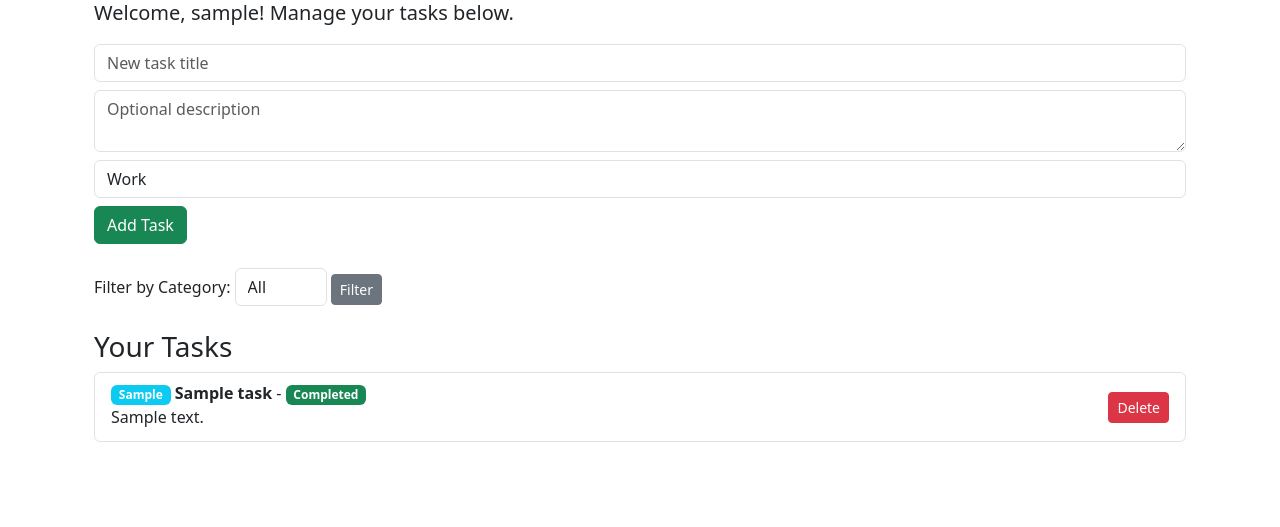
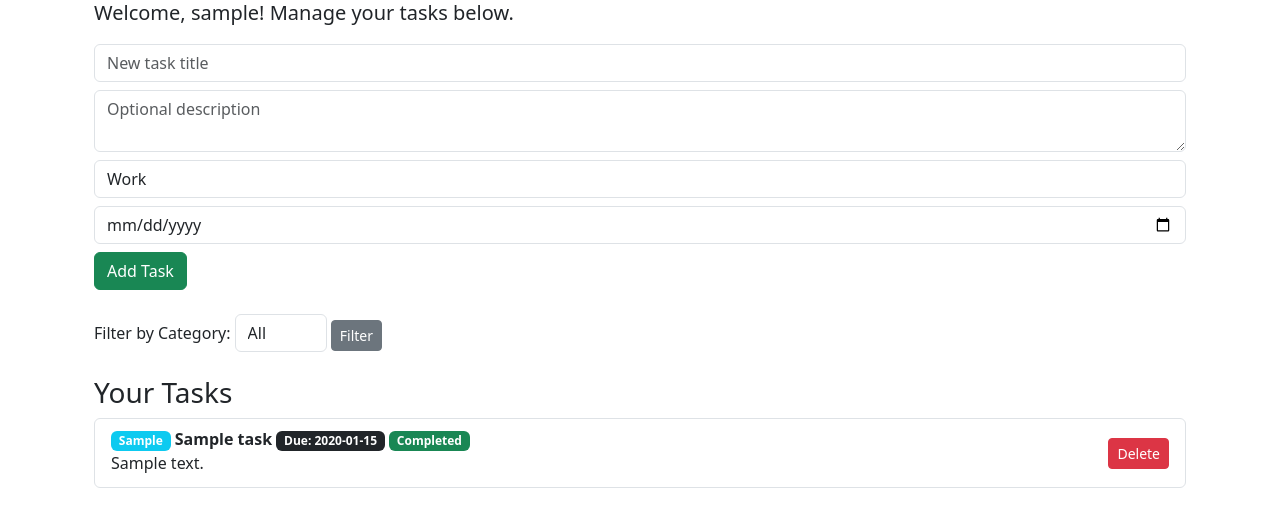
Before and after one commit to apdagenais/task-manager, a Flask app: page /dashboard in a window 1280 px wide. Shown: the part 128-655 px from the top of the page. Run offline with Flask 3, Linux system fonts and the light colour scheme; a user stored in the database is signed in; tables that the repository leaves empty hold one stand-in row (values such as "Sample post").

Commit message:
Added due date

```diff
--- a/app/forms.py
+++ b/app/forms.py
@@ -1,11 +1,11 @@
 from flask_wtf import FlaskForm
-from wtforms import StringField, PasswordField, SubmitField, TextAreaField, SelectField
-from wtforms.validators import InputRequired, Email, Length, DataRequired
+from wtforms import StringField, PasswordField, SubmitField, TextAreaField, SelectField, DateField
+from wtforms.validators import InputRequired, Email, Length, DataRequired, Optional
 
 class LoginForm(FlaskForm):
     email = StringField('Email', validators=[InputRequired(), Email()])
     password = PasswordField('Password', validators=[InputRequired(), Length(min=6)])
-    submit = SubmitField('Register')
+    submit = SubmitField('Login')
 
 class RegisterForm(FlaskForm):
     username = StringField('Username', validators=[InputRequired(), Length(min=3, max=50)])
@@ -21,4 +21,5 @@ class TaskForm(FlaskForm):
         choices=[('Work', 'Work'), ('School', 'School'), ('Personal', 'Personal'), ('Other', 'Other')],
         validators=[DataRequired()]
     )
+    due_date = DateField("Due Date", format='%Y-%m-%d', validators=[Optional()])
     submit = SubmitField('Add Task')
--- a/app/routes.py
+++ b/app/routes.py
@@ -21,6 +21,7 @@ def dashboard():
             title=form.title.data,
             description=form.description.data,
             category=form.category.data,
+            due_date=form.due_date.data,
             user_id=current_user.id
         )
         db.session.add(new_task)
--- a/app/templates/dashboard.html
+++ b/app/templates/dashboard.html
@@ -21,9 +21,12 @@
             {{ form.category(class="form-control") }}
         </div>
 
+        <div class="input-group mb-2">
+            {{ form.due_date(class="form-control", type="date", value=form.due_date.data.strftime('%Y-%m-%d') if form.due_date.data else '') }}
+        </div>
+
         <button type="submit" class="btn btn-success">Add Task</button>
     </form>
-
 
     {% with messages = get_flashed_messages(with_categories=True) %}
         {% if messages %}
@@ -54,7 +57,12 @@
             <li class="list-group-item d-flex justify-content-between align-items-center">
                 <div>
                     <span class="badge bg-info">{{ task.category }}</span>
-                    <strong>{{ task.title }}</strong> -
+                    <strong>{{ task.title }}</strong>
+
+                    {% if task.due_date %}
+                        <span class="badge bg-dark">Due: {{ task.due_date.strftime('%Y-%m-%d') }}</span>
+                    {% endif %}
+
                     {% if task.completed %}
                         <span class="badge bg-success">Completed</span>
                     {% else %}
```
